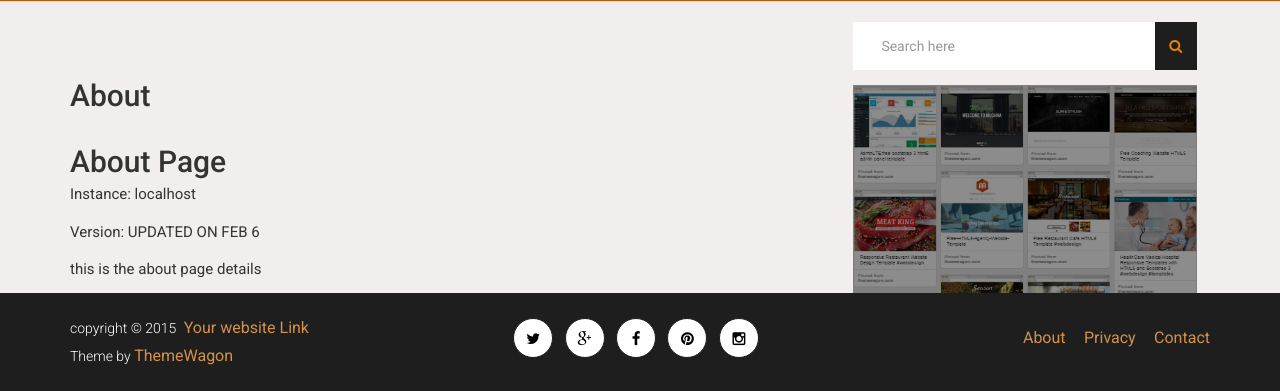
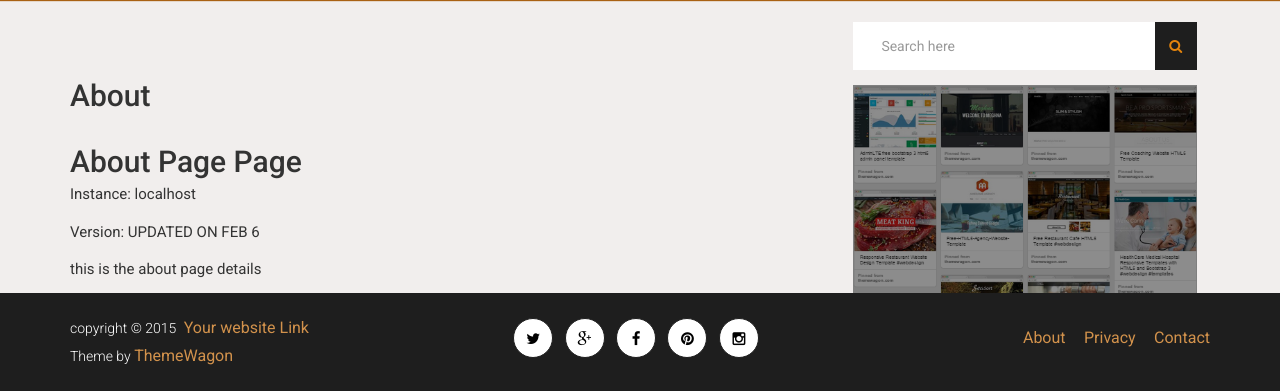
Before and after one commit to shailendra-sahu-43/Blog_Project, a Django app: page /about in a window 1280 px wide. Shown: the part 50-441 px from the top of the page. Run offline with Django 5.2, Linux system fonts and the light colour scheme; some libraries are stand-ins or nearby versions.

Commit message:
about page updated

```diff
--- a/ecommerceapp/templates/about.html
+++ b/ecommerceapp/templates/about.html
@@ -13,7 +13,7 @@
                             <br>
                             <h1>about</h1>
                             <br>
-                           <h1>About Page</h1>
+                           <h1>About Page page</h1>
 <p>Instance: {{ request.META.HTTP_HOST }}</p>
 <p>Version: UPDATED ON FEB 6</p>
 
```
